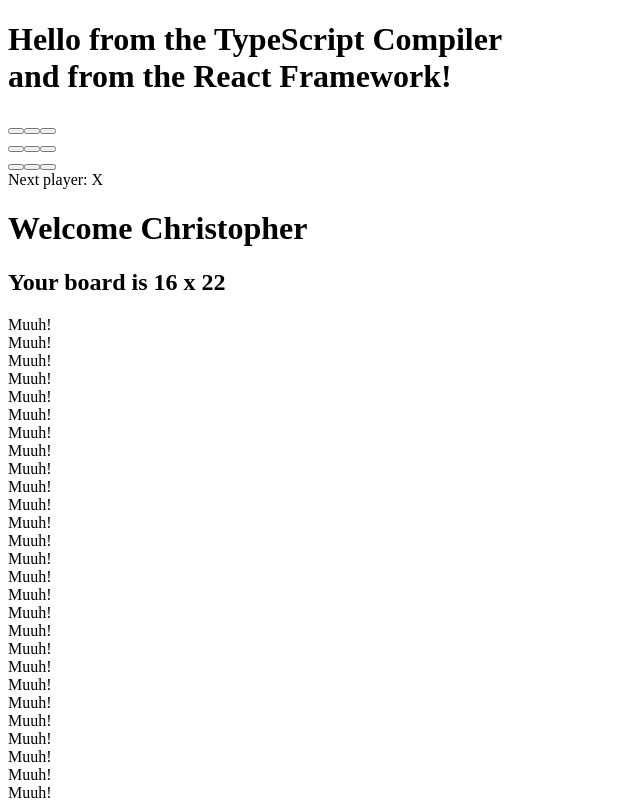
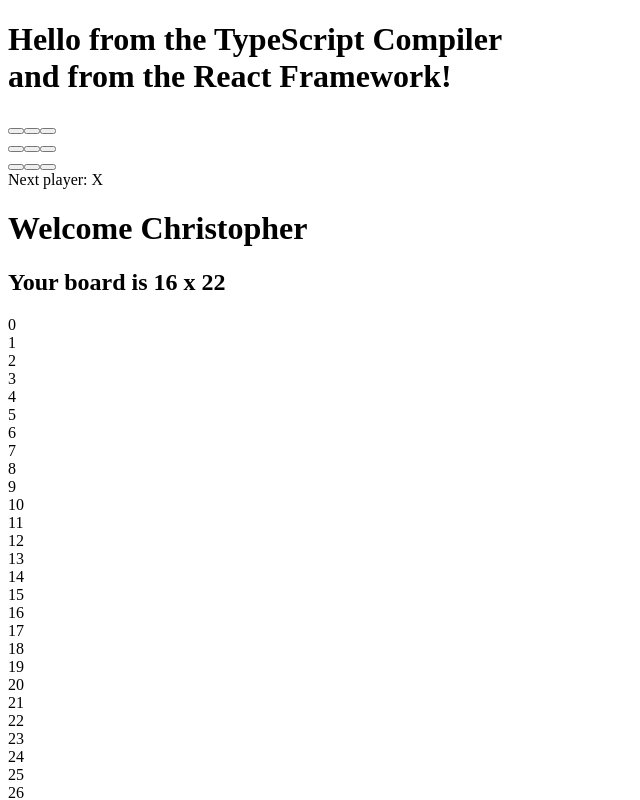
Before and after one commit to christopherstock/ReactPrimer, a React app: page / in a window 1280 px wide. Shown: the top 800 px of the page, without its empty margins (0-640 px from the left). Built offline with nearby package versions, Linux system fonts and the light colour scheme; the HTML template or start-up script is replaced by a standard one.

Commit message:
Added a value to each field.

```diff
--- a/src/components/clicker/ClickerBoard.tsx
+++ b/src/components/clicker/ClickerBoard.tsx
@@ -19,19 +19,21 @@
         {
             console.log( "render ClickerBoard" );
 
+            // TODO fields should not be of type JSX.Element but of type number !!
 
-            // TODO turn into array[][] ?
-            let fields:Array<Array<JSX.Element>> = new Array<Array<JSX.Element>>( this.props.fieldSizeX );
-            console.log( "Columns length: " + fields.length );
+            let fields:JSX.Element[][] = new Array<Array<JSX.Element>>( this.props.fieldSizeX );
+            console.log( "Columns: " + fields.length );
+
+            let fieldId:number = 0;
 
             for ( let i:number = 0; i < fields.length; ++i )
             {
-                fields[i] = new Array<JSX.Element>( this.props.fieldSizeY );
-                console.log( " Row length: " + fields[i].length );
+                fields[ i ] = new Array<JSX.Element>( this.props.fieldSizeY );
+                console.log( "Rows: " + fields[i].length );
 
                 for ( let j:number = 0; j < fields[i].length; ++j )
                 {
-                    fields[ i ][ j ] = <div>Fucker!</div>;
+                    fields[ i ][ j ] = <div>{ fieldId++ }</div>;
                 }
             }
 
@@ -42,18 +44,25 @@
             </div>;
         }
 
-        private renderBoard( fields:Array<Array<JSX.Element>> ) : JSX.Element[]
+        /***************************************************************************************************************
+        *   Renders the gamefield into an one-dimensional JSX element array so it can be rendered.
+        *
+        *   @param fields All fields of the board in a 2d array.
+        *
+        *   @return The All fields of the board in a streamed 1d array.
+        ***************************************************************************************************************/
+        private renderBoard( fields:JSX.Element[][] ) : JSX.Element[]
         {
             return fields.map(
-                function( n )
+                function( m )
                 {
                     return <div className="clickerColumn">
                         {
-                            n.map
+                            m.map
                             (
                                 function( n )
                                 {
-                                    return <div className="clickerField">Muuh!</div>;
+                                    return <div className="clickerField">{ n }</div>;
                                 }
                             )
                         }
```
Also changed, not shown: 2 other files (tests, documents, lock files or other folders).
